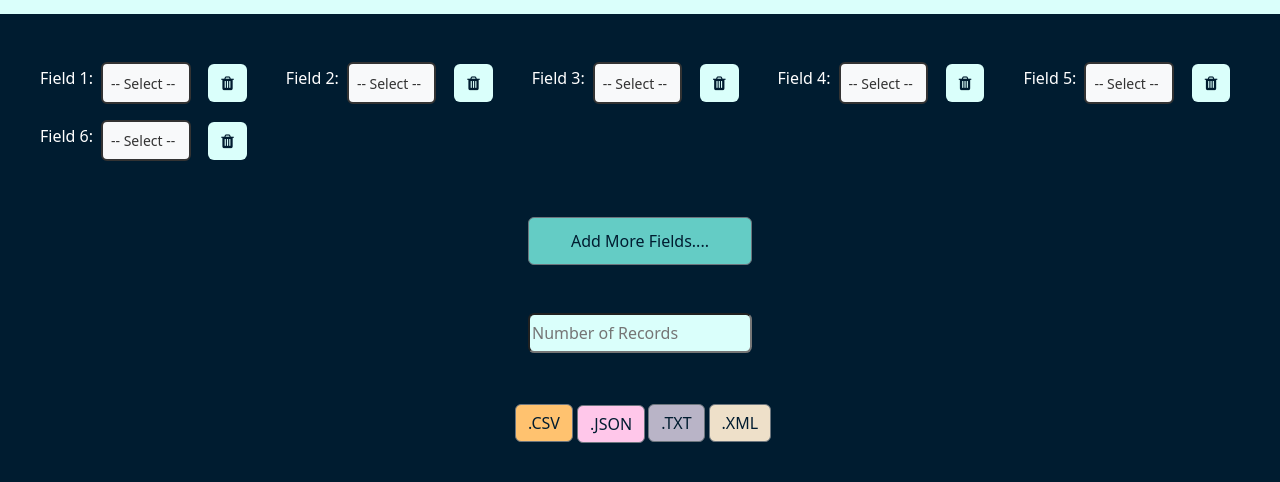
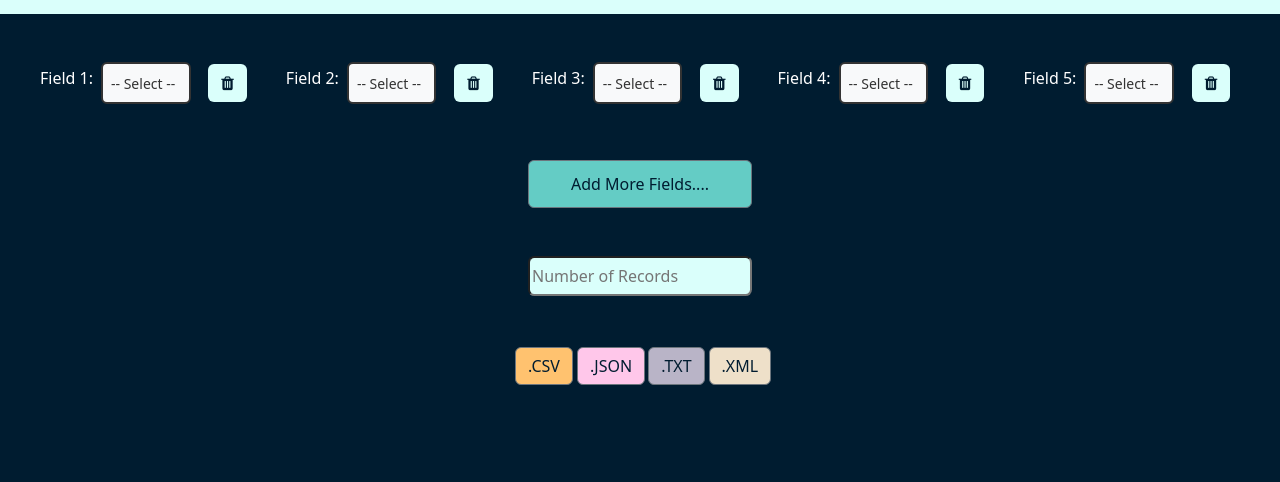
Before and after one commit to Chaitanya045/Test_Data_Generator, a website with bundled scripts: page index.html in a window 1280 px wide. Shown: the part 52-534 px from the top of the page. Built offline with nearby package versions, Linux system fonts and the light colour scheme.

Commit message:
minor changes

```diff
--- a/index.html
+++ b/index.html
@@ -163,33 +163,6 @@
         <button class="btn delete-btn"><i class="fa fa-trash"></i></button>
       </div>
 
-      <div class="fields">
-        <label for="Field6" class="fieldLabels">Field 6:</label>
-
-        <select name="Feild6" class="inputfield">
-          <option value="select">-- Select --</option>
-          <option value="First Name">First Name</option>
-          <option value="Middle Name">Middle Name</option>
-          <option value="Last Name">Last Name</option>
-          <option value="User ID">User ID</option>
-          <option value="Email ID">Email ID</option>
-          <option value="Password">Password</option>
-          <option value="Date of Birth">Date of Birth</option>
-          <option value="Gender">Gender</option>
-          <option value="Address">Address</option>
-        </select>
-        <div class="date-range-inputs" style="display: none">
-          <label for="start-date">Start Date:</label>
-          <input type="date" class="start-date" />
-          <label for="end-date">End Date:</label>
-          <input type="date" class="end-date" />
-        </div>
-        <div class="maskContainer" style="display: none">
-          <label for="checkbox">Mask:</label>
-          <input type="checkbox" class="mask" />
-        </div>
-        <button class="btn delete-btn"><i class="fa fa-trash"></i></button>
-      </div>
     </div>
 
     <div class="misc-buttons">
```
